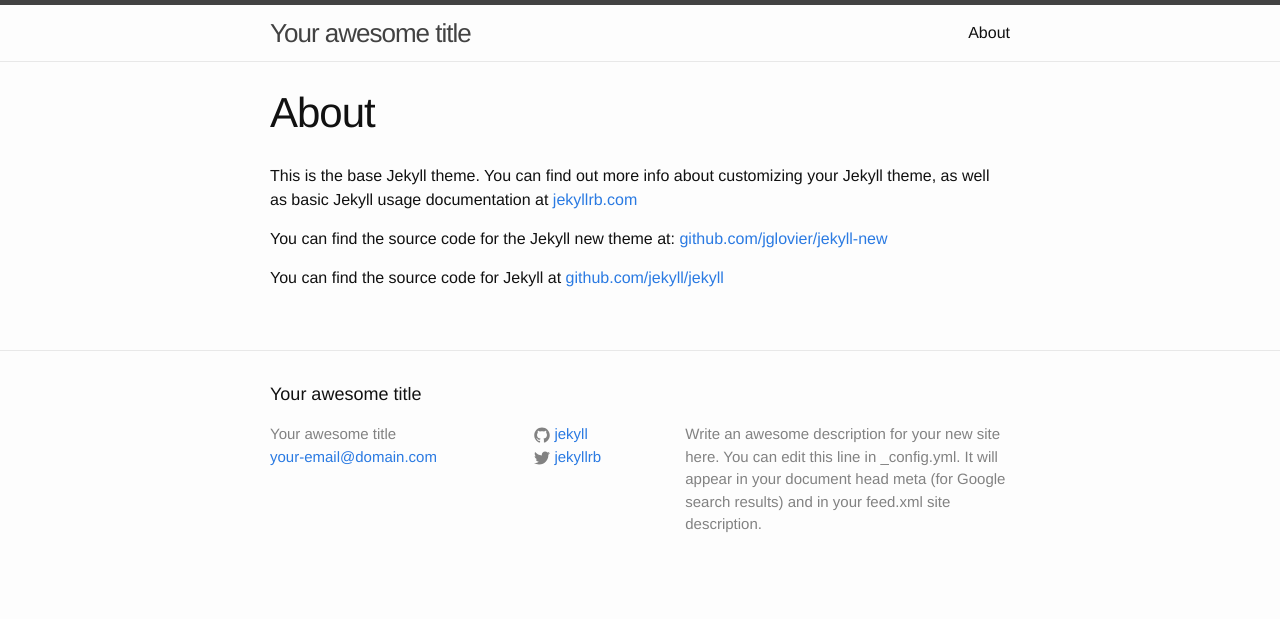
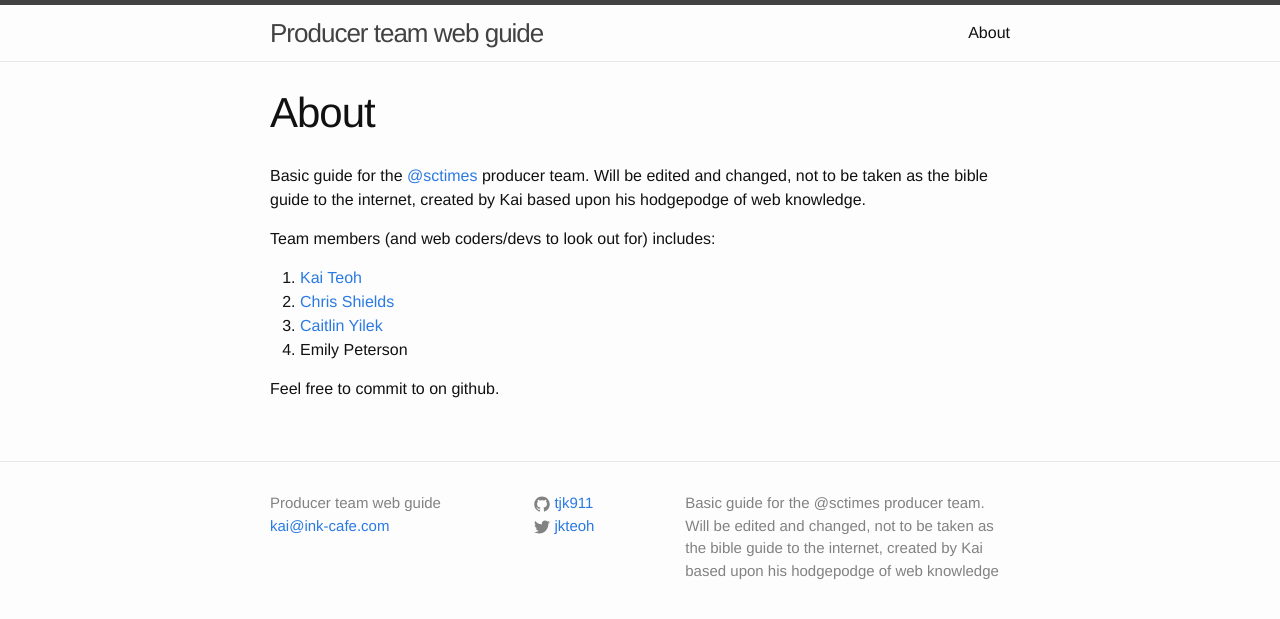
Before and after one commit to tjk911/guide, a Jekyll site: the page built from about.md, in a window 1280 px wide. Shown: the top 619 px of the page. Built offline with Jekyll 4.4.1, drawn with Linux system fonts in a browser that asks for light colours.

```diff
--- a/_config.yml
+++ b/_config.yml
@@ -1,14 +1,12 @@
 # Site settings
-title: Your awesome title
-email: your-email@domain.com
+title: Producer team web guide
+email: kai@ink-cafe.com
 description: > # this means to ignore newlines until "baseurl:"
-  Write an awesome description for your new site here. You can edit this
-  line in _config.yml. It will appear in your document head meta (for
-  Google search results) and in your feed.xml site description.
+  Basic guide for the @sctimes producer team. Will be edited and changed, not to be taken as the bible guide to the internet, created by Kai based upon his hodgepodge of web knowledge
 baseurl: "" # the subpath of your site, e.g. /blog/
 url: "http://yourdomain.com" # the base hostname & protocol for your site
-twitter_username: jekyllrb
-github_username:  jekyll
+twitter_username: jkteoh
+github_username:  tjk911
 
 # Build settings
 markdown: kramdown
--- a/_includes/footer.html
+++ b/_includes/footer.html
@@ -2,7 +2,7 @@
 
   <div class="wrapper">
 
-    <h2 class="footer-heading">{{ site.title }}</h2>
+    <!-- <h2 class="footer-heading">{{ site.title }}</h2> -->
 
     <div class="footer-col-wrapper">
       <div class="footer-col  footer-col-1">
--- a/about.md
+++ b/about.md
@@ -4,8 +4,13 @@ title: About
 permalink: /about/
 ---
 
-This is the base Jekyll theme. You can find out more info about customizing your Jekyll theme, as well as basic Jekyll usage documentation at [jekyllrb.com](http://jekyllrb.com/)
+Basic guide for the [@sctimes](http://www.twitter.com/sctimes) producer team. Will be edited and changed, not to be taken as the bible guide to the internet, created by Kai based upon his hodgepodge of web knowledge.
 
-You can find the source code for the Jekyll new theme at: [github.com/jglovier/jekyll-new](https://github.com/jglovier/jekyll-new)
+Team members (and web coders/devs to look out for) includes:
 
-You can find the source code for Jekyll at [github.com/jekyll/jekyll](https://github.com/jekyll/jekyll)
+1. [Kai Teoh](http://www.twitter.com/jkteoh)
+2. [Chris Shields](http://www.twitter.com/clshields1980)
+3. [Caitlin Yilek](http://www.twitter.com/hausofcait)
+4. Emily Peterson
+
+Feel free to commit to on github.
```
Also changed, not shown: _posts/2014-12-18-kais-intro-to-web-stuff.markdown (added, +106 -0 lines), _posts/2014-12-18-welcome-to-jekyll.markdown (deleted, +0 -25 lines), 2 other files.
